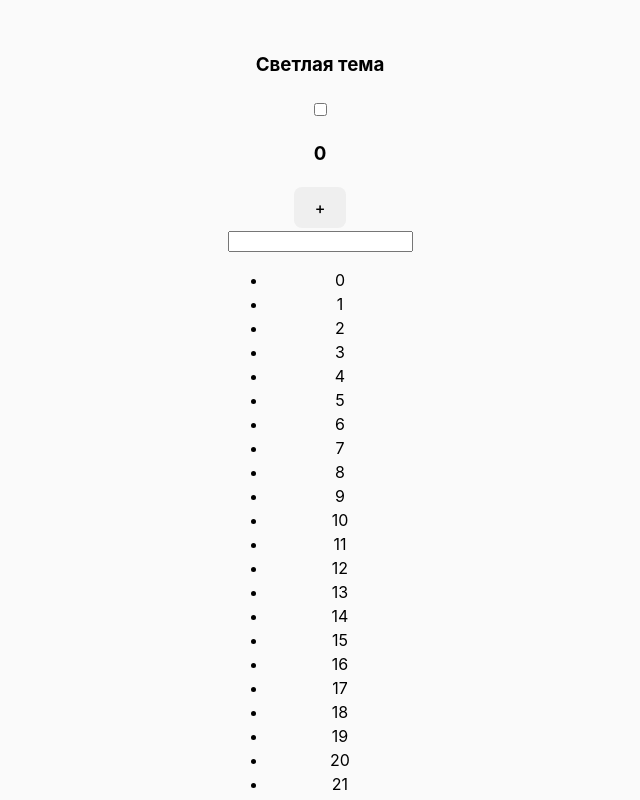
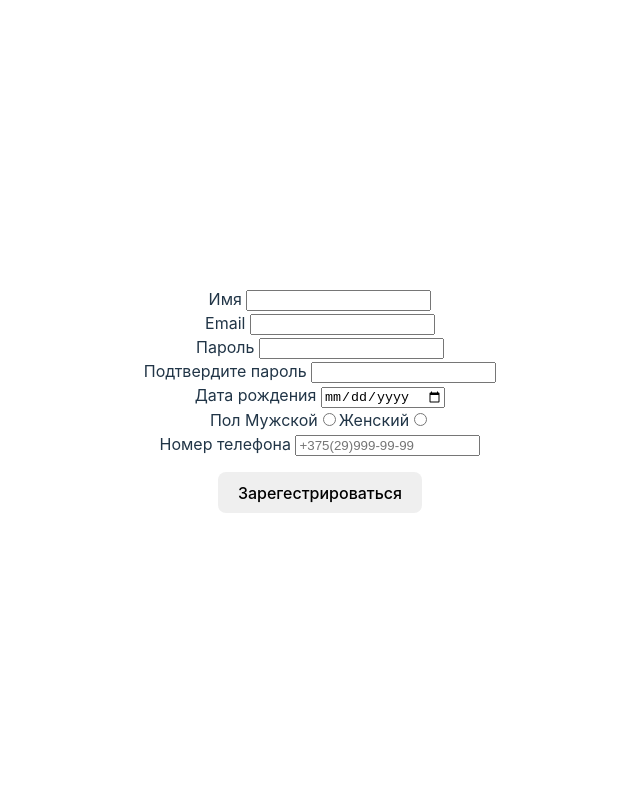
Before and after one commit to sealjuli/React-tasks, a React (Vite) app: page / in a window 1280 px wide. Shown: the top 800 px of the page, without its empty margins (320-960 px from the left). Built offline with nearby package versions, Linux system fonts and the light colour scheme.

Commit message:
task React Hook Form

```diff
--- a/package.json
+++ b/package.json
@@ -11,7 +11,9 @@
   },
   "dependencies": {
     "react": "^18.3.1",
-    "react-dom": "^18.3.1"
+    "react-dom": "^18.3.1",
+    "react-hook-form": "^7.54.2",
+    "react-router-dom": "^6.28.1"
   },
   "devDependencies": {
     "@eslint/js": "^9.17.0",
--- a/src/App.jsx
+++ b/src/App.jsx
@@ -1,47 +1,129 @@
-import { useState, useCallback } from "react";
-import CounterButton from "./components/CounterButton";
-import { Context, Themes } from "./contexts/Context";
-import ThemaText from "./components/Thema";
-import CheckBox from "./components/Toggler";
-import ItemList from "./components/ItemList";
-import SearchInput from "./components/SearchInput";
+import { useState } from "react";
+import { useForm } from "react-hook-form";
+import ModalWindow from "./components/ModalWindow";
 import "./App.css";
 
-const ParentComponent = () => {
-  console.log("ParentComponent");
+const RegistrationForm = () => {
+  const [data, setData] = useState({});
+  const [showModal, setShowModal] = useState(false);
 
-  const a = [];
-  for (let i = 0; i < 1001; i++) {
-    a.push(i);
-  }
+  const {
+    register,
+    handleSubmit,
+    formState: { errors },
+    watch,
+    reset,
+  } = useForm();
 
-  const [array, setArray] = useState(a);
-  const [search, setSearch] = useState("");
-  const [count, setCount] = useState(0);
-  const [thema, setThema] = useState(Themes.light);
+  const openModal = () => setShowModal(true);
+  const closeModal = () => setShowModal(false);
 
-  const updateSearch = useCallback((newSearch) => {
-    setSearch((search) => newSearch);
-  }, []);
+  const onSubmit = (data) => {
+    openModal();
+    setData(data);
+    reset();
+  };
 
-  const updateCount = useCallback((newCount) => {
-    setCount((count) => newCount);
-  }, []);
-
-  const root = document.documentElement;
-  root.dataset.theme = thema;
+  const watchPassword = watch("password");
 
   return (
-    <Context.Provider value={thema}>
-      <ThemaText></ThemaText>
-      <CheckBox thema={thema} setThema={setThema}></CheckBox>
-      <h3>{count}</h3>
-      <CounterButton count={count} updateCount={updateCount}></CounterButton>
-      <br></br>
-      <SearchInput search={search} updateSearch={updateSearch}></SearchInput>
-      <ItemList array={array} search={search}></ItemList>
-    </Context.Provider>
+    <div>
+      <form onSubmit={handleSubmit(onSubmit)}>
+        <label>Имя </label>
+        <input
+          {...register("name", {
+            required: "Имя - обязательное поле",
+          })}
+        />
+        <br></br>
+        <label>Email </label>
+        <input
+          type="email"
+          {...register("email", {
+            required: "Email - обязательное поле",
+            pattern: {
+              value: /^[A-Za-z0-9._%+-]+@[A-Za-z0-9.-]+\.[A-Za-z]{2,4}$/,
+              message: "Введите корректный email",
+            },
+          })}
+        />
+        <br></br>
+        <label>Пароль </label>
+        <input
+          type="password"
+          {...register("password", {
+            required: "Укажите пароль",
+            pattern: {
+              value: /^(?=.*[A-Z]).{6,}$/,
+              message:
+                "Минимальная длина пароля 6 символов, в пароле должна быть хотя бы одна заглавная латинская буква",
+            },
+          })}
+        />
+        <br></br>
+        <label>Подтвердите пароль </label>
+        <input
+          type="password"
+          {...register("confirm_password", {
+            required: "Подтвердите пароль",
+            validate: (value) => {
+              return value === watchPassword || "Пароли не совпадают"; // Проверка совпадения пароля
+            },
+          })}
+        />
+        <br></br>
+        <label>Дата рождения </label>
+        <input
+          type="date"
+          {...register("birthday", {
+            required: "Укажите дату рождения",
+            pattern: {
+              value: /^\d{4}-\d{2}-\d{2}$/,
+              message: "Введите корректную дату рождения",
+            },
+          })}
+        />
+        <br></br>
+        <label>Пол </label>
+        <span>Мужской</span>
+        <input
+          type="radio"
+          {...register("gender", { required: "Выберите пол" })}
+          value="male"
+        />
+        <span>Женский</span>
+        <input
+          type="radio"
+          {...register("gender", { required: "Выберите пол" })}
+          value="female"
+        />
+        <br></br>
+        <label>Номер телефона </label>
+        <input
+          placeholder="+375(29)999-99-99"
+          {...register("phone", {
+            required: "Укажите номер телефона",
+            pattern: {
+              value: /^\+375\(\d{2}\)\d{3}-\d{2}-\d{2}$/,
+              message:
+                "Введите корректный номер телефона в формате +375(29)999-99-99",
+            },
+          })}
+        />
+        <p style={{ color: "red" }}>
+          {errors.name?.message ||
+            errors.email?.message ||
+            errors.password?.message ||
+            errors.confirm_password?.message ||
+            errors.birthday?.message ||
+            errors.gender?.message ||
+            errors.phone?.message}
+        </p>
+        <button type="submit">Зарегестрироваться</button>
+      </form>
+      {showModal && <ModalWindow onClose={closeModal} data={data} />}
+    </div>
   );
 };
 
-export default ParentComponent;
+export default RegistrationForm;
--- a/src/components/CounterButton.jsx
+++ /dev/null
@@ -1,10 +0,0 @@
-import React from "react";
-
-const CounterButton = React.memo(({ count, updateCount }) => {
-  console.log("CounterButton");
-  const buttonClick = () => updateCount(count + 1);
-
-  return <button onClick={buttonClick}>+</button>;
-});
-
-export default CounterButton;
--- a/src/components/ItemList.jsx
+++ /dev/null
@@ -1,18 +0,0 @@
-import React, { useMemo } from "react";
-
-const ItemList = React.memo(({ array, search }) => {
-  console.log("ItemList");
-  // Вычисления, требующие много времени или ресурсов
-  // Например, фильтрация или сортировка массива данных
-  const items = useMemo(
-    () =>
-      array
-        .filter((val) => val.toString().includes(search.toString()))
-        .map((val, idx) => <li key={idx}>{val}</li>),
-    [array, search]
-  );
-
-  return <ul>{items}</ul>;
-});
-
-export default ItemList;
--- /dev/null
+++ b/src/components/ModalWindow.jsx
@@ -0,0 +1,9 @@
+import React from "react";
+
+const ModalWindow = React.memo(({ data }) => {
+  console.log("ModalWindow");
+
+  return <div>{"Успешно зарегестрировано " + JSON.stringify(data)}</div>;
+});
+
+export default ModalWindow;
--- a/src/components/SearchInput.jsx
+++ /dev/null
@@ -1,18 +0,0 @@
-import React from "react";
-
-const SearchInput = React.memo(({ search, updateSearch }) => {
-  console.log("SearchInput");
-  const inputChange = (event) => updateSearch(event.target.value);
-
-  const handleKeyDown = (event) => {
-    if (event.key === "Enter") {
-      updateSearch("");
-    }
-  };
-
-  return (
-    <input value={search} onChange={inputChange} onKeyDown={handleKeyDown} />
-  );
-});
-
-export default SearchInput;
--- a/src/components/Thema.jsx
+++ /dev/null
@@ -1,14 +0,0 @@
-import React, { useContext } from "react";
-import { Themes, Context } from "../contexts/Context";
-
-const ThemaText = React.memo(() => {
-  console.log("ThemaText");
-
-  return (
-    <h3>
-      {useContext(Context) === Themes.light ? "Светлая тема" : "Темная тема"}
-    </h3>
-  );
-});
-
-export default ThemaText;
--- a/src/components/Toggler.jsx
+++ /dev/null
@@ -1,28 +0,0 @@
-import React, { useState } from "react";
-import { Themes } from "../contexts/Context";
-
-const CheckBox = ({ thema, setThema }) => {
-  const [value, setValue] = useState(false);
-  const onChange = (thema, value) => {
-    console.log(thema);
-
-    if (thema === Themes.light) {
-      setThema(Themes.dark);
-    } else {
-      setThema(Themes.light);
-    }
-
-    setValue((value) => !value);
-  };
-
-  return (
-    <input
-      type="checkbox"
-      onClick={() => onChange(thema, value)}
-      checked={value}
-      readOnly
-    />
-  );
-};
-
-export default CheckBox;
```
Also changed, not shown: 1 other file (tests, documents, lock files or other folders).
